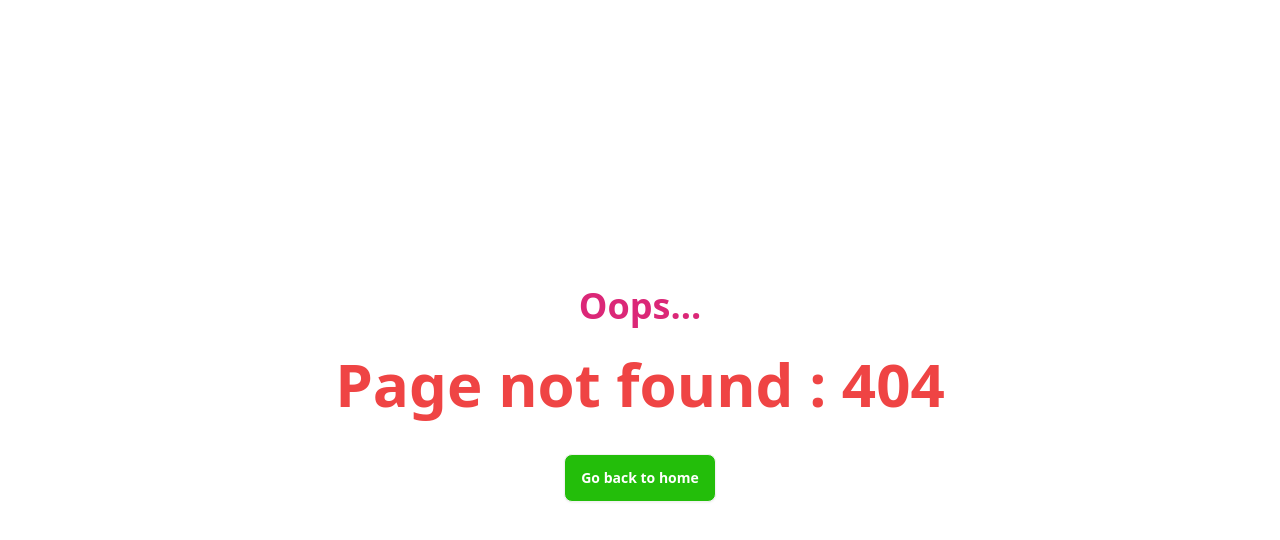
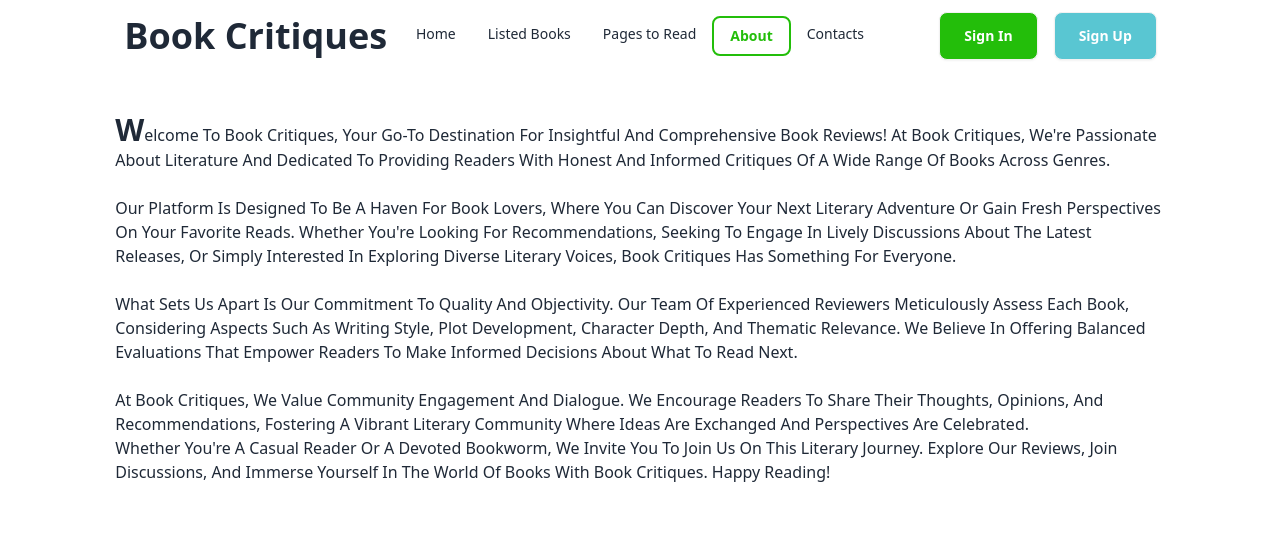
Before and after one commit to rafiul-razib/book-critiques, a React (Vite) app: page /about in a window 1280 px wide. Before the commit this address had no page. Shown: the top 540 px of the page. Built offline with nearby package versions, Linux system fonts and the light colour scheme.

Commit message:
2 routes added

```diff
--- a/package.json
+++ b/package.json
@@ -5,7 +5,7 @@
   "type": "module",
   "scripts": {
     "dev": "vite",
-    "build": "vite build",
+    "build": "vite build && cp dist/index.html dist/200.html",
     "lint": "eslint . --ext js,jsx --report-unused-disable-directives --max-warnings 0",
     "preview": "vite preview"
   },
--- a/src/components/Navbar.jsx
+++ b/src/components/Navbar.jsx
@@ -36,13 +36,37 @@ const Navbar = () => {
           }
           to="/pages-to-read"
         >
-          Page to Read
+          Pages to Read
+        </NavLink>
+      </li>
+      <li>
+        <NavLink
+          className={({ isActive }) =>
+            isActive
+              ? "text-primary font-bold border-2 bg-transparent px-4 border-primary "
+              : "bg-transparent hover:bg-transparent"
+          }
+          to="/about"
+        >
+          About
+        </NavLink>
+      </li>
+      <li>
+        <NavLink
+          className={({ isActive }) =>
+            isActive
+              ? "text-primary font-bold border-2 bg-transparent px-4 border-primary "
+              : "bg-transparent hover:bg-transparent"
+          }
+          to="/contacts"
+        >
+          Contacts
         </NavLink>
       </li>
     </>
   );
   return (
-    <div className="flex justify-center mb-28">
+    <div className="flex justify-around mb-28">
       <div className="navbar lg:max-w-[82%] bg-base-100 mx-auto fixed -mt-28 lg:mt-0 z-10">
         <div className="navbar-start">
           <div className="dropdown">
--- /dev/null
+++ b/src/pages/About.jsx
@@ -0,0 +1,46 @@
+const About = () => {
+  return (
+    <div className="max-w-[82%] mx-auto">
+      <div className="capitalize">
+        <h1>
+          <span className="font-bold text-3xl">W</span>elcome to Book Critiques,
+          your go-to destination for insightful and comprehensive book reviews!
+          At Book Critiques, we're passionate about literature and dedicated to
+          providing readers with honest and informed critiques of a wide range
+          of books across genres.
+        </h1>{" "}
+        <br />
+        <h1>
+          Our platform is designed to be a haven for book lovers, where you can
+          discover your next literary adventure or gain fresh perspectives on
+          your favorite reads. Whether you're looking for recommendations,
+          seeking to engage in lively discussions about the latest releases, or
+          simply interested in exploring diverse literary voices, Book Critiques
+          has something for everyone.
+        </h1>{" "}
+        <br />
+        <h1>
+          What sets us apart is our commitment to quality and objectivity. Our
+          team of experienced reviewers meticulously assess each book,
+          considering aspects such as writing style, plot development, character
+          depth, and thematic relevance. We believe in offering balanced
+          evaluations that empower readers to make informed decisions about what
+          to read next.
+        </h1>{" "}
+        <br />
+        <h1>
+          At Book Critiques, we value community engagement and dialogue. We
+          encourage readers to share their thoughts, opinions, and
+          recommendations, fostering a vibrant literary community where ideas
+          are exchanged and perspectives are celebrated. <br />
+          Whether you're a casual reader or a devoted bookworm, we invite you to
+          join us on this literary journey. Explore our reviews, join
+          discussions, and immerse yourself in the world of books with Book
+          Critiques. Happy reading!
+        </h1>
+      </div>
+    </div>
+  );
+};
+
+export default About;
--- /dev/null
+++ b/src/pages/Contacts.jsx
@@ -0,0 +1,53 @@
+const Contacts = () => {
+  return (
+    <div className="max-w-[82%] mx-auto">
+      <h1 className="text-2xl font-bold">Contact Us</h1>
+      <br />
+      <p className="text-md">
+        Have a question, suggestion, or just want to say hello? We'd love to
+        hear from you! At Book Critiques, we're committed to providing excellent
+        service and fostering meaningful connections with our readers.
+      </p>
+      <br />
+      <p className="text-md">
+        Feel free to reach out to us via email at{" "}
+        <a className="text-orange-500" href="mailto:contact@bookcritiques.com">
+          contact@bookcritiques.com
+        </a>{" "}
+        for any inquiries, including partnership opportunities, advertising
+        inquiries, or general feedback. Our dedicated team will do their best to
+        respond to your message promptly.
+      </p>
+      <br />
+      <p className="text-md">
+        You can also connect with us on social media platforms such as{" "}
+        <a
+          className="text-orange-500"
+          href="https://www.facebook.com/bookcritiques"
+        >
+          Facebook
+        </a>
+        , and{" "}
+        <a className="text-orange-500" href="https://twitter.com/bookcritiques">
+          Twitter
+        </a>
+        ,{" "}
+        <a
+          className="text-orange-500"
+          href="https://www.instagram.com/bookcritiques"
+        >
+          Instagram
+        </a>{" "}
+        to stay updated on the latest book reviews, discussions, and community
+        events.
+      </p>
+      <br />
+      <p className="text-md">
+        Thank you for being a part of the Book Critiques community. We look
+        forward to hearing from you!
+      </p>
+    </div>
+  );
+};
+
+export default Contacts;
```
Also changed, not shown: src/main.jsx (+10 -0 lines), 1 other file (tests, documents, lock files or other folders).
